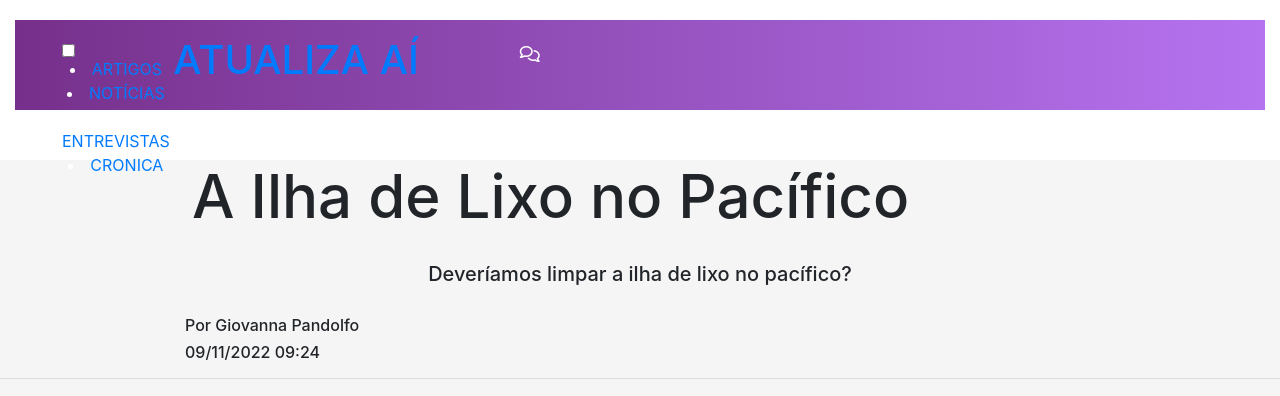
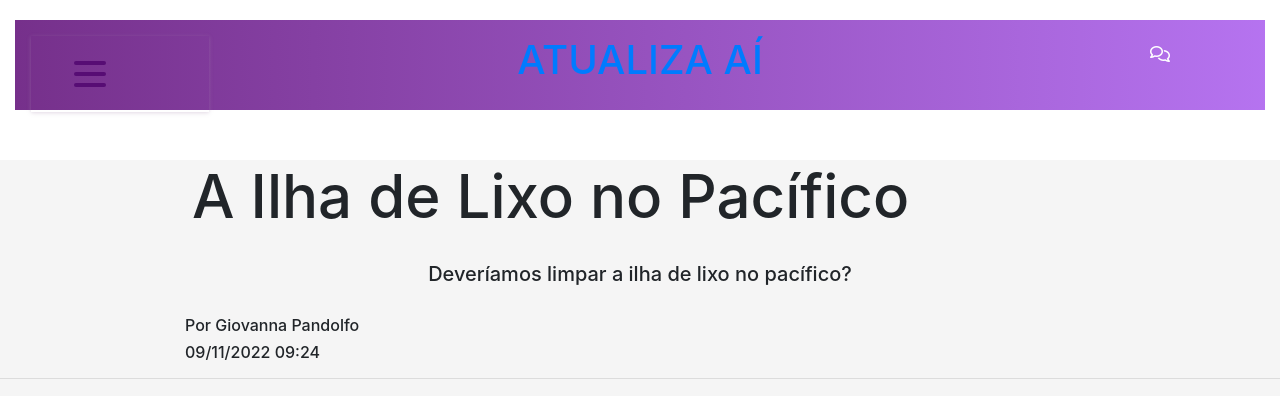
Before and after one commit to senacrs-emti/2022-1M-jornal-G8, a PHP site: page /noticia.php in a window 1280 px wide. Shown: the top 396 px of the page. Run offline with PHP 8.4, Linux system fonts and the light colour scheme.

Commit message:
Update style.css

```diff
--- a/style.css
+++ b/style.css
@@ -252,3 +252,143 @@
 .h62{
   margin-left: 185px;
 }
+
+
+.nav-container {
+  display: flex;
+  justify-content: space-between;
+  align-items: center;
+  height: 62px;
+}
+
+.navbar .menu-items {
+  display: flex;
+}
+
+.navbar .nav-container li {
+  list-style: none;
+}
+
+.navbar .nav-container a {
+  text-decoration: none;
+  color: #ffffff;
+  font-weight: 500;
+  font-size: 1.2rem;
+  padding: 0.7rem;
+}
+
+.navbar .nav-container a:hover{
+    font-weight: bolder;
+}
+
+.nav-container {
+  display: block;
+  position: relative;
+  height: 60px;
+}
+
+.nav-container .checkbox {
+  position: absolute;
+  display: block;
+  height: 32px;
+  width: 32px;
+  top: 20px;
+  left: 20px;
+  z-index: 5;
+  opacity: 0;
+  cursor: pointer;
+}
+
+.nav-container .hamburger-lines {
+  display: block;
+  height: 26px;
+  width: 32px;
+  position: absolute;
+  top: 17px;
+  left: 20px;
+  z-index: 2;
+  display: flex;
+  flex-direction: column;
+  justify-content: space-between;
+}
+
+.nav-container .hamburger-lines .line {
+  display: block;
+  height: 4px;
+  width: 100%;
+  border-radius: 10px;
+  background: #570d74;
+}
+
+.nav-container .hamburger-lines .line1 {
+  transform-origin: 0% 0%;
+  transition: transform 0.4s ease-in-out;
+}
+
+.nav-container .hamburger-lines .line2 {
+  transition: transform 0.2s ease-in-out;
+}
+
+.nav-container .hamburger-lines .line3 {
+  transform-origin: 0% 100%;
+  transition: transform 0.4s ease-in-out;
+}
+
+.navbar .menu-items {
+  padding-top: 100px;
+  box-shadow: inset 0 0 2000px rgb(30, 2, 45);
+  height: 80vh;
+  width: 500vh;
+  transform: translate(-150%);
+  display: flex;
+  flex-direction: column;
+  margin-left: -30px;
+  transition: transform 0.5s ease-in-out;
+  text-align: center;
+  z-index: 9999;
+}
+
+
+.navbar .menu-items li {
+  margin-bottom: 1.2rem;
+  font-size: 1.5rem;
+  font-weight: 500;
+}
+
+.logo {
+  position: absolute;
+  top: 5px;
+  right: 15px;
+  font-size: 1.2rem;
+  color: #000000;
+}
+
+.nav-container input[type="checkbox"]:checked ~ .menu-items {
+  transform: translateX(0);
+}
+
+.nav-container input[type="checkbox"]:checked ~ .hamburger-lines .line1 {
+  transform: rotate(45deg);
+}
+
+.nav-container input[type="checkbox"]:checked ~ .hamburger-lines .line2 {
+  transform: scaleY(0);
+}
+
+.nav-container input[type="checkbox"]:checked ~ .hamburger-lines .line3 {
+  transform: rotate(-45deg);
+}
+
+.nav-container input[type="checkbox"]:checked ~ .logo{
+  display: none;
+}
+.container {
+  max-width: 1050px;
+  width: 90%;
+  margin: auto;
+}
+
+.navbar {
+  width: 100%;
+  box-shadow: 0 1px 4px rgba(171, 146, 176, 0.345);
+}
```
